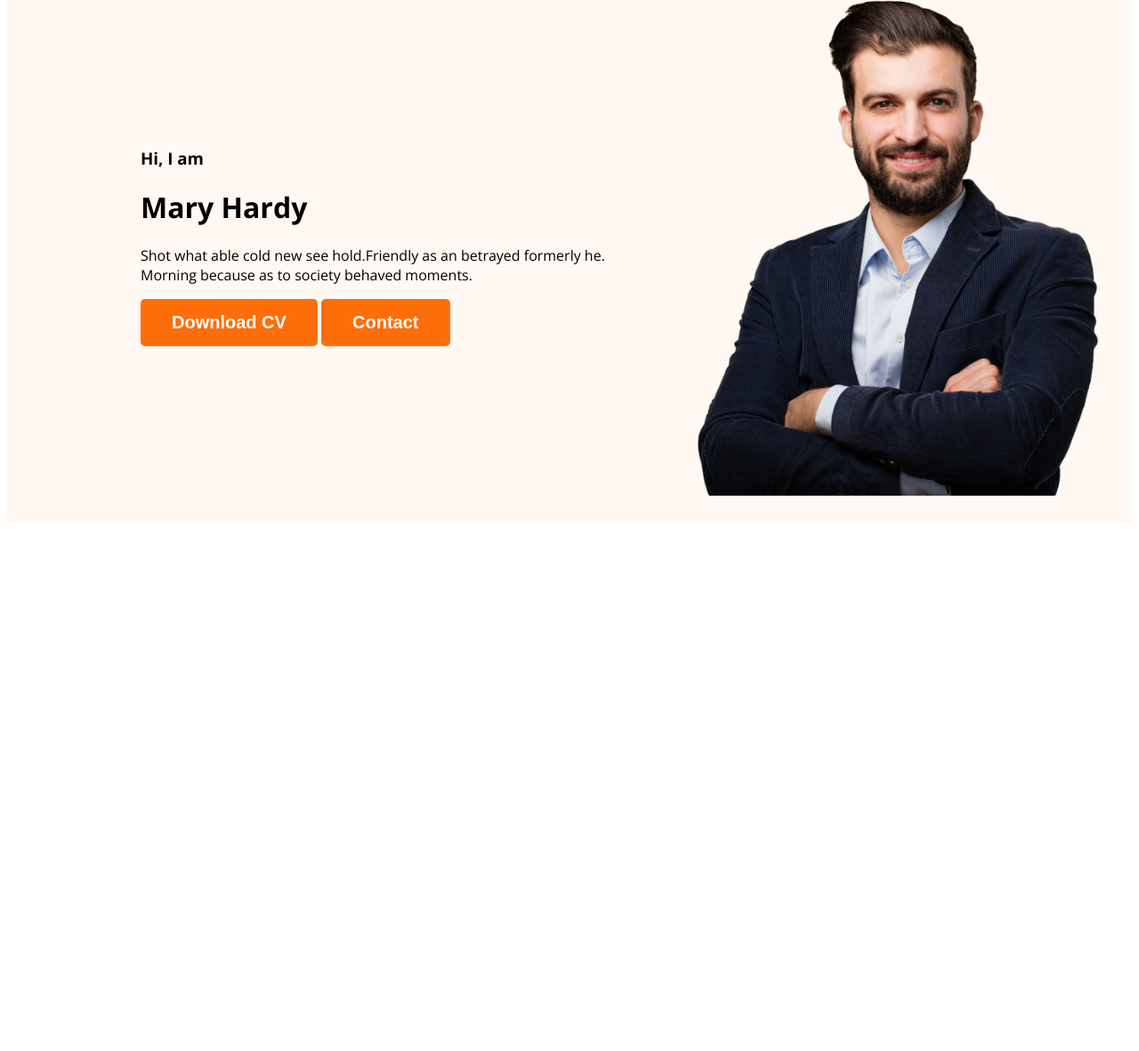
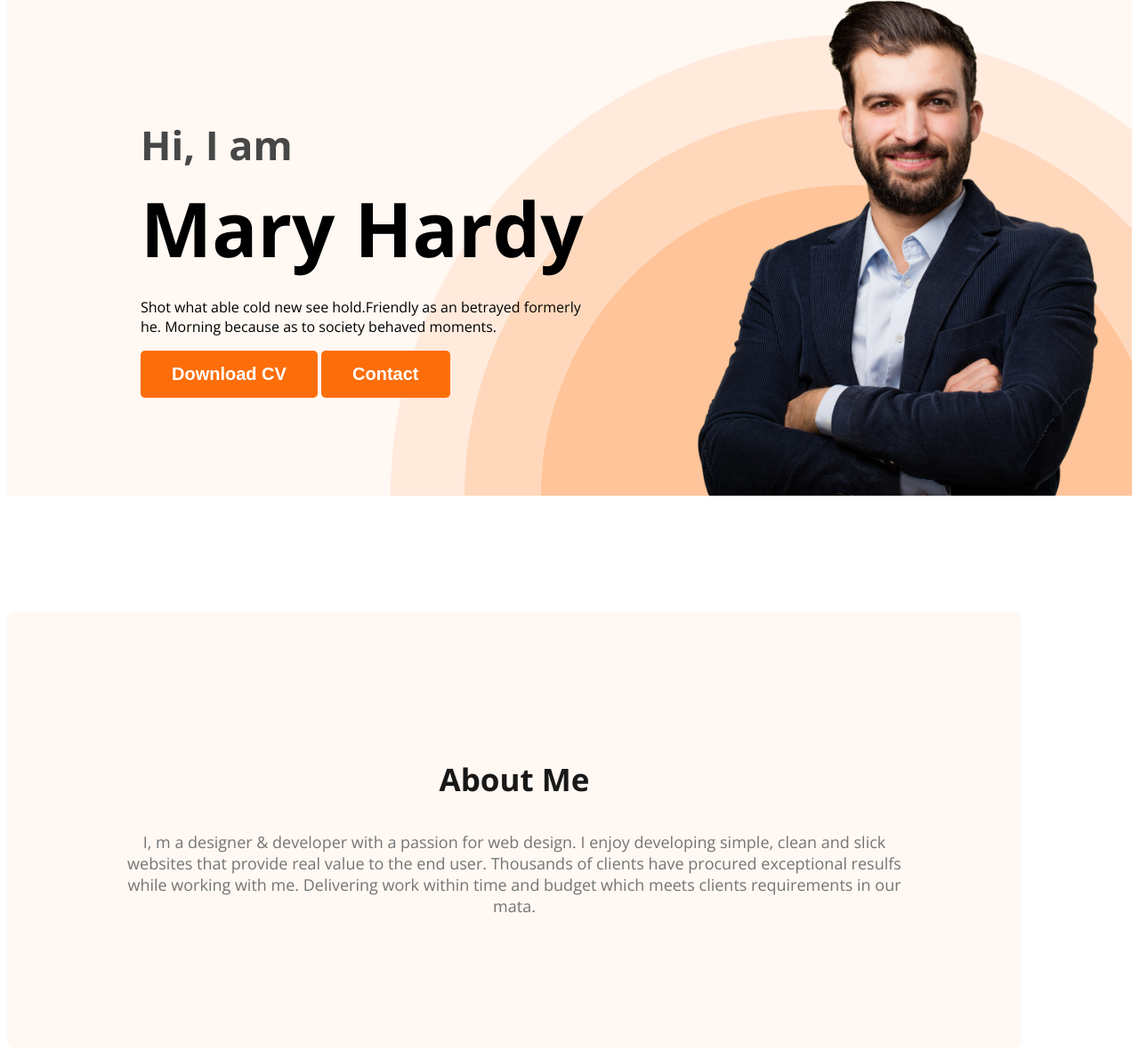
Before and after one commit to mamun7S/mary-portfolio, a plain HTML site: page index.html in a window 1280 px wide. Shown: the part 145-1326 px from the top of the page at 89% size. Before the commit the page ends 800 px from the top, so only its background shows below. Drawn offline with nearby package versions, Linux system fonts and the light colour scheme.

Commit message:
about section

```diff
--- a/index.html
+++ b/index.html
@@ -25,7 +25,7 @@
             <div class="banner-content">
                 <h3 class="banner-greeting">Hi, I am</h3>
                 <h1 class="banner-titel">Mary Hardy</h1>
-                <p>Shot what able cold new see hold.Friendly as an betrayed formerly he. Morning because as to society behaved moments.</p>
+                <p class="banner-description">Shot what able cold new see hold.Friendly as an betrayed formerly he. Morning because as to society behaved moments.</p>
                 <button class="btn-primary">Download CV</button>
                 <button class="btn-primary">Contact</button>
             </div>
@@ -34,6 +34,11 @@
 
     </header>
     <main>
+        <section class="about">
+            <h3 class="section-titel">About Me</h3>
+            <p class="section-description">I, m a designer & developer with a passion for web design. I enjoy developing simple, clean and slick websites that provide real value to the end user. Thousands of clients have procured exceptional resulfs while working with me. Delivering work within time and budget which meets clients requirements in our mata.</p>
+
+        </section>
 
     </main>
     <footer>
--- a/styles/portfolio.css
+++ b/styles/portfolio.css
@@ -6,6 +6,20 @@ body {
 .text-primary {
     color: #FD6E0A;
 }
+
+.section-titel {
+    color: #181818;
+    text-align: center;
+    font-size: 35px;
+    font-weight: 700;
+
+}
+
+.section-description {
+    color: #757575;
+    text-align: center;
+    font-size: 18px;
+    }
 
 .btn-primary {
     border-radius: 5px;
@@ -47,15 +61,52 @@ nav a {
     text-decoration: none;
     color: #474747;
 }
+
 /*header related styile*/
-.header{
+.header {
     background-color: #FFF8F3;
+    background-image: url('../images/header_bg.png');
+    background-repeat: no-repeat;
+    background-position: bottom right;
 }
-.banner{
-    padding: 30px 30px 30px 150px;
+
+.banner {
+    padding: 30px 30px 0px 150px;
     display: flex;
     align-items: center;
+    justify-content: space-between;
 }
-.banner .profile-pic{
+
+.banner-content {
+    max-width: 500px;
+}
+
+.banner .profile-pic {
     width: 500px;
 }
+
+.banner-greeting {
+    font-size: 45px;
+    color: #474747;
+    margin-bottom: 0;
+}
+
+.banner-titel {
+    font-size: 85px;
+    font-weight: 700;
+    margin-top: 5px;
+    margin-bottom: 20px;
+}
+
+/*main section styles*/
+main {
+    max-width: 1140px;
+}
+
+/*about section styles*/
+.about {
+    padding: 130px;
+    border-radius: 10px;
+    background: #FFF8F3;
+    margin: 130px 0px;
+}
```
